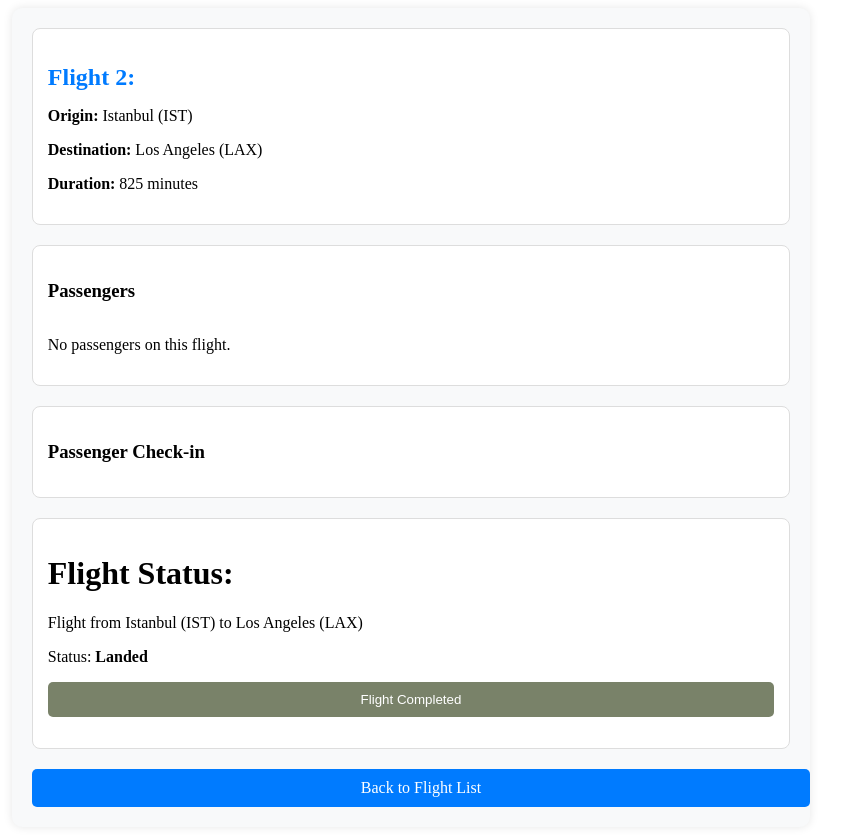
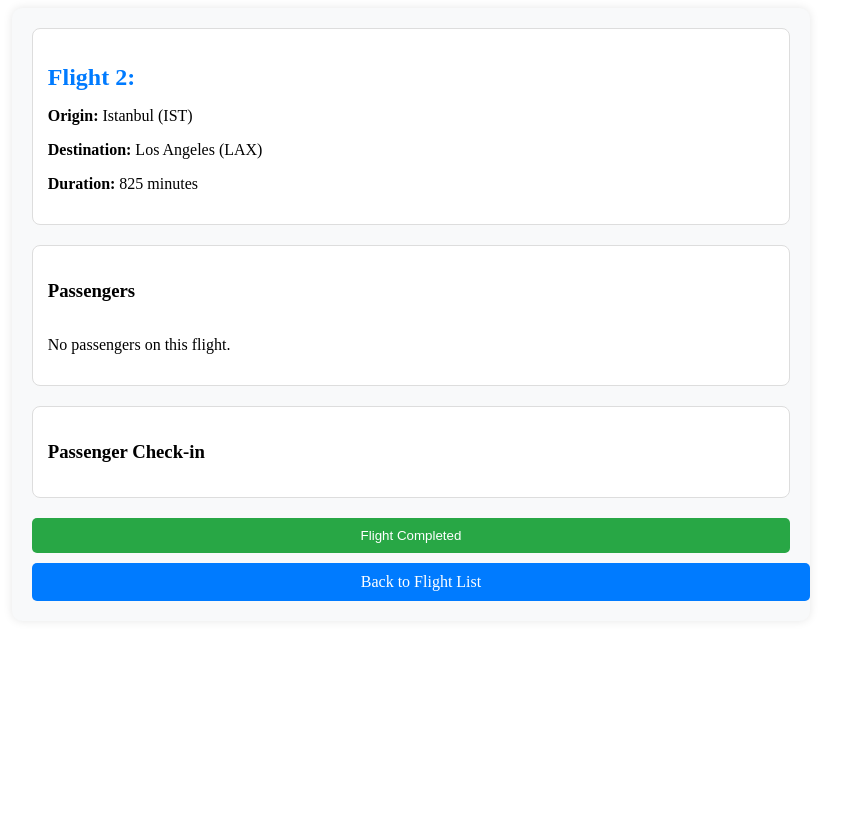
Before and after one commit to Amanmagar08/airlines, a Django app: page /2 in a window 1280 px wide. Shown: the whole page, without its empty margins (229-1070 px from the left). After the commit the page ends 601 px from the top, so only its background shows below. Run offline with Django 5.2, Linux system fonts and the light colour scheme; data comes from the database, SQL or seed files in the repository; both versions use the stored data as it was after the commit; tables that the repository leaves empty hold one stand-in row (values such as "Sample post").

Commit message:
Add Status in index page

```diff
--- a/flight/models.py
+++ b/flight/models.py
@@ -17,9 +17,9 @@ class Flight(models.Model):
         max_length=20,
         choices=[
             ("Null", "Not Started"),
-            ("ready", "Ready to Board"),
-            ("boarding", "Boarding"),
-            ("landed", "Landed")
+            ("Ready", "Ready to Board"),
+            ("Boarding", "Boarding"),
+            ("Landed", "Landed")
         ],
         default="null"
     )
--- a/flight/templates/flights/flight.html
+++ b/flight/templates/flights/flight.html
@@ -98,7 +98,7 @@
             {% endif %}
         {% endif %}
 
-    {% if flight.status != "landed" %}
+    {% if flight.status != "Landed" %}
         <div class="flight-details" >
             <h1>Flight Status:</h1>
             <p>Flight from {{ flight.origin }} to {{ flight.destination }}</p>
@@ -108,9 +108,9 @@
                 {% csrf_token %}
                 {% if flight.status == "Null" %}
                     <button type="submit" class="status">Ready to Board</button>
-                {% elif flight.status == "ready" %}
+                {% elif flight.status == "Ready" %}
                     <button type="submit" class="status">Start Boarding</button>
-                {% elif flight.status == "boarding" %}
+                {% elif flight.status == "Boarding" %}
                     <button type="submit" class="status">Mark as Landed</button>
                 {% else %}
                     <button disabled class="status" style="background-color: #798269">Flight Completed</button>
@@ -120,7 +120,7 @@
     {% endif %}
 
 
-    {% if flight.status == "landed" %}
+    {% if flight.status == "Landed" %}
         <button class="btn">Flight Completed</button>
     {% endif %}
 
--- a/flight/templates/flights/index.html
+++ b/flight/templates/flights/index.html
@@ -18,6 +18,7 @@
                         <th>Origin</th>
                         <th>Destination</th>
                         <th>Duration(min)</th>
+                        <th>Status</th>
                         <th>Details</th>
                     </tr>
                 </thead>
@@ -28,6 +29,7 @@
                             <td>{{ flight.origin }}</td>
                             <td>{{ flight.destination }}</td>
                             <td>{{ flight.duration }}</td>
+                            <td>{{ flight.status }}</td>
                             <td><a href="{% url 'flight' flight.id %}">View</a></td>
                         </tr>
                     {% empty %}
--- /dev/null
+++ b/flight/templates/flights/startpage.html
@@ -0,0 +1,6 @@
+{% extends "flights/layout.html" %}
+{% load static %}
+
+{% block body %}
+  <img src="{% static 'images/Aeroplane.jpg' %}" alt="Aeroplane">
+{% endblock %}
--- a/flight/views.py
+++ b/flight/views.py
@@ -78,11 +78,11 @@ def update_flight_status(request, flight_id):
 
     # Cycle through statuses
     if flight.status == "Null":
-        flight.status = "ready"
-    elif flight.status == "ready":
-        flight.status = "boarding"
-    elif flight.status == "boarding":
-        flight.status = "landed"
+        flight.status = "Ready"
+    elif flight.status == "Ready":
+        flight.status = "Boarding"
+    elif flight.status == "Boarding":
+        flight.status = "Landed"
         flight.completed = True  # Mark flight as completed
     flight.save()
 
```
Also changed, not shown: db.sqlite3, flight/migrations/0004_alter_flight_status.py (added), static/images/Aeroplane.webp (added).
